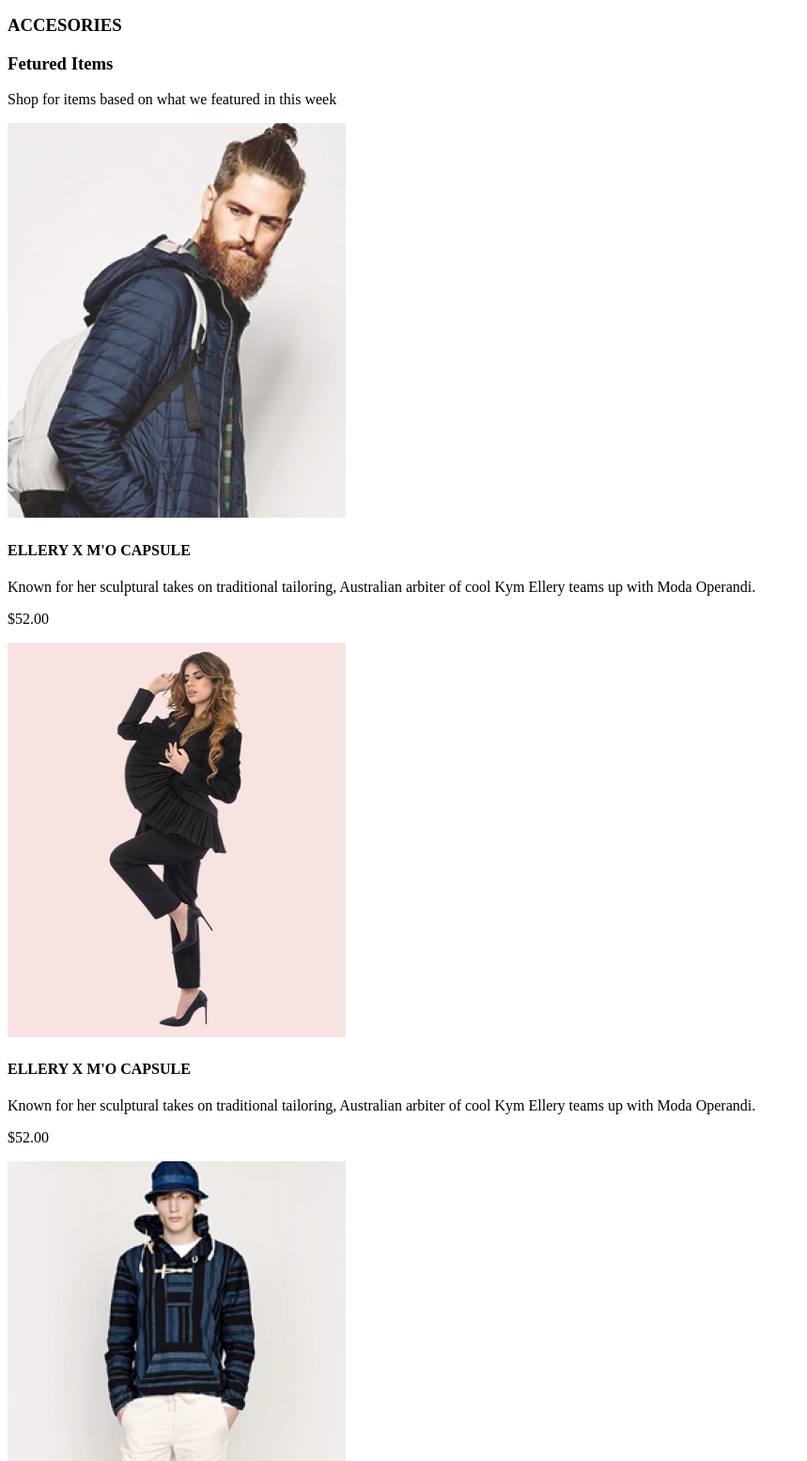
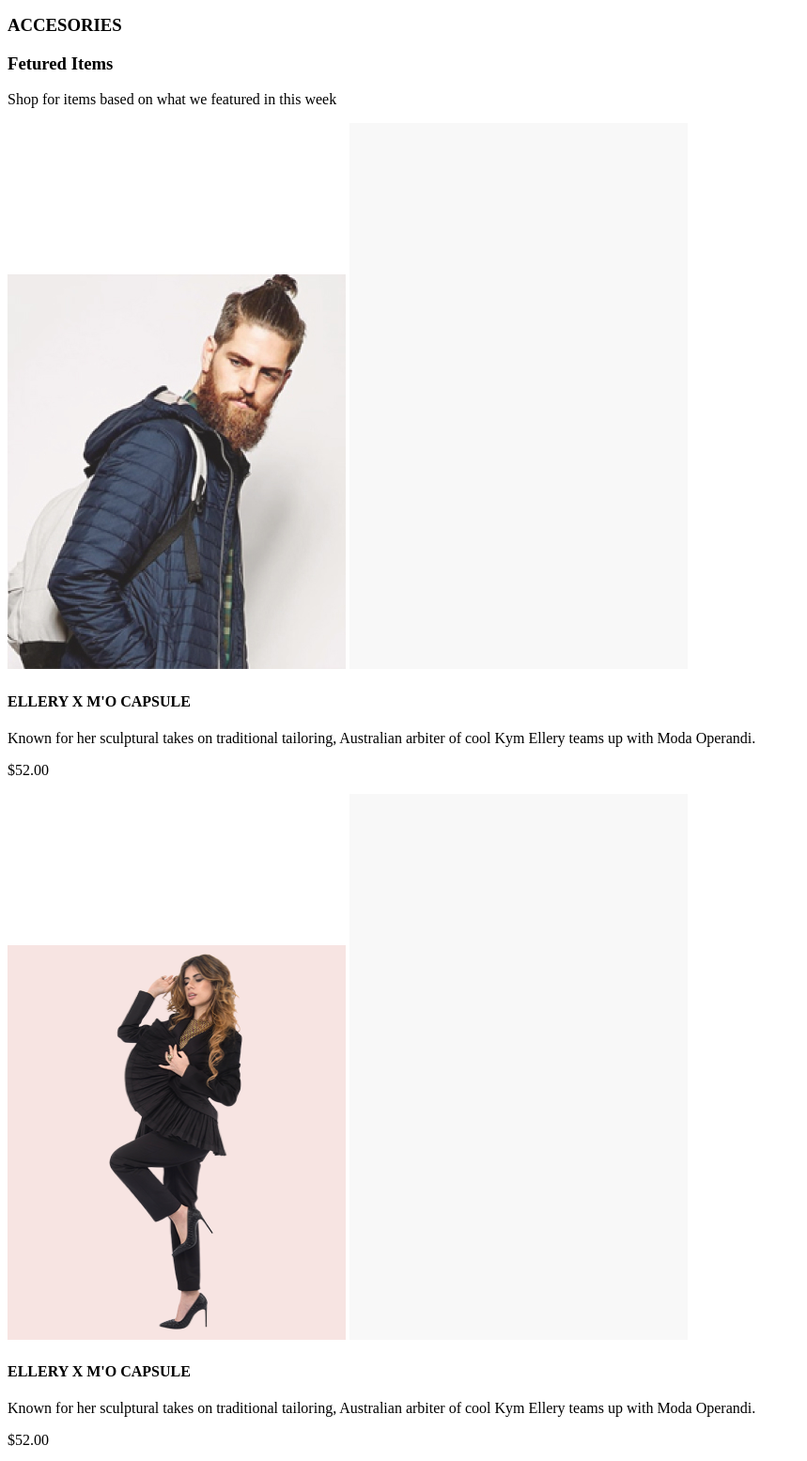
Before and after one commit to Di-Shizuka/Layout, a plain HTML site: page project/index.html in a window 1280 px wide. Shown: the part 2480-4035 px from the top of the page at 94% size, without its empty margins (0-859 px from the left). Drawn offline with Linux system fonts and the light colour scheme.

Commit message:
Add changes HTML

```diff
--- a/project/index.html
+++ b/project/index.html
@@ -59,31 +59,37 @@
         <p>Shop for items based on what we featured in this week</p>
         <div>
             <img src="./img/1.jpg" alt="1">
+            <img src="./img/Background.png" alt="background">
             <h4>ELLERY X M'O CAPSULE</h4>
             <p>Known for her sculptural takes on traditional tailoring, Australian arbiter of cool Kym Ellery teams up with Moda Operandi.</p>
             <p>$52.00</p>
 
             <img src="./img/2.png" alt="2">
+            <img src="./img/Background.png" alt="background">
             <h4>ELLERY X M'O CAPSULE</h4>
             <p>Known for her sculptural takes on traditional tailoring, Australian arbiter of cool Kym Ellery teams up with Moda Operandi.</p>
             <p>$52.00</p>
 
             <img src="./img/3.png" alt="3">
+            <img src="./img/Background.png" alt="background">
             <h4>ELLERY X M'O CAPSULE</h4>
             <p>Known for her sculptural takes on traditional tailoring, Australian arbiter of cool Kym Ellery teams up with Moda Operandi.</p>
             <p>$52.00</p>
 
             <img src="./img/4.png" alt="4">
+            <img src="./img/Background.png" alt="background">
             <h4>ELLERY X M'O CAPSULE</h4>
             <p>Known for her sculptural takes on traditional tailoring, Australian arbiter of cool Kym Ellery teams up with Moda Operandi.</p>
             <p>$52.00</p>
 
             <img src="./img/5.png" alt="5">
+            <img src="./img/Background.png" alt="background">
             <h4>ELLERY X M'O CAPSULE</h4>
             <p>Known for her sculptural takes on traditional tailoring, Australian arbiter of cool Kym Ellery teams up with Moda Operandi.</p>
             <p>$52.00</p>
 
             <img src="./img/6.png" alt="6">
+            <img src="./img/Background.png" alt="background">
             <h4>ELLERY X M'O CAPSULE</h4>
             <p>Known for her sculptural takes on traditional tailoring, Australian arbiter of cool Kym Ellery teams up with Moda Operandi.</p>
             <p>$52.00</p>
```
Also changed, not shown: project/img/Background.png (added).
